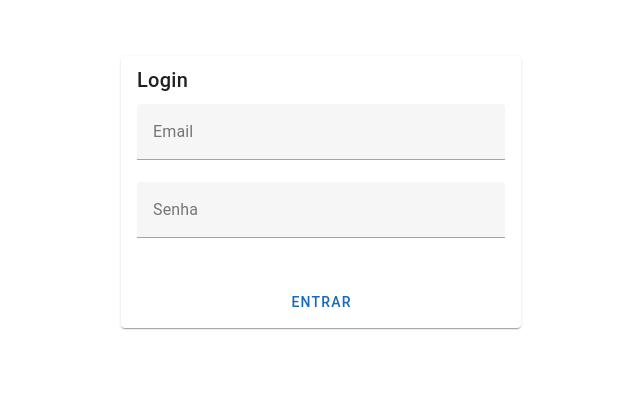
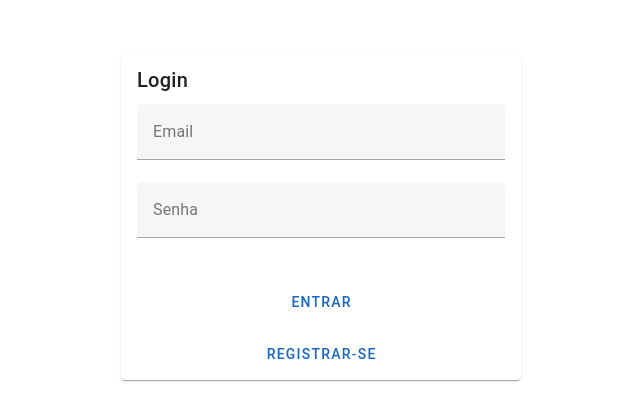
Before and after one commit to MichelNsouza/onde-eh-que-eu-to, a Vue app: page /login in a window 1280 px wide. Shown: the top 420 px of the page, without its empty margins (319-959 px from the left). Built offline with nearby package versions, Linux system fonts and the light colour scheme; no server answers; a small style sheet from the web is missing.

Commit message:
Feat: navegação login

```diff
--- a/src/components/auth/LoginForm.vue
+++ b/src/components/auth/LoginForm.vue
@@ -25,7 +25,12 @@
       >
         Entrar
       </v-btn>
-    </v-card-actions>
+      </v-card-actions>
+      <v-card-actions>
+        <v-btn color="primary" block @click="$router.push('/registrar')">
+          Registrar-se
+        </v-btn>
+      </v-card-actions>
 
     <v-alert
       v-if="error"
--- a/src/views/Register.vue
+++ b/src/views/Register.vue
@@ -1,10 +1,15 @@
 <template>
   <v-container>
+    <v-btn color="primary" @click="$router.push('/login')">
+      <v-icon>mdi-arrow-left</v-icon>
+      Voltar
+    </v-btn>
     <RegisterForm
       :loading="loading"
       :error="error"
       @submit="handleRegister"
     />
+
   </v-container>
 </template>
 
```
